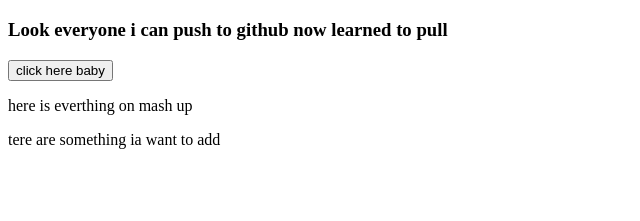
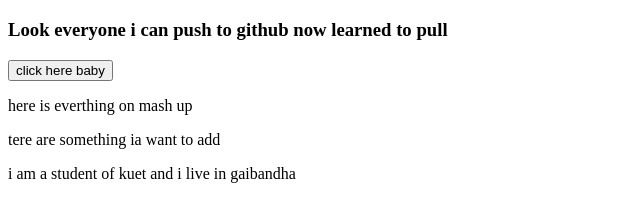
Before and after one commit to kayedRafi/my-first-website, a plain HTML site: page index.html in a window 1280 px wide. Shown: the part 61-282 px from the top of the page, without its empty margins (0-640 px from the left). Drawn offline with Linux system fonts and the light colour scheme.

Commit message:
ready to push

```diff
--- a/index.html
+++ b/index.html
@@ -12,5 +12,6 @@
     <button>click here baby</button>
     <p>here is everthing on mash up</p>
     <p>tere are something  ia want to add</p>
+    <p>i am a student of kuet and i live in gaibandha</p>
 </body>
 </html>
```
